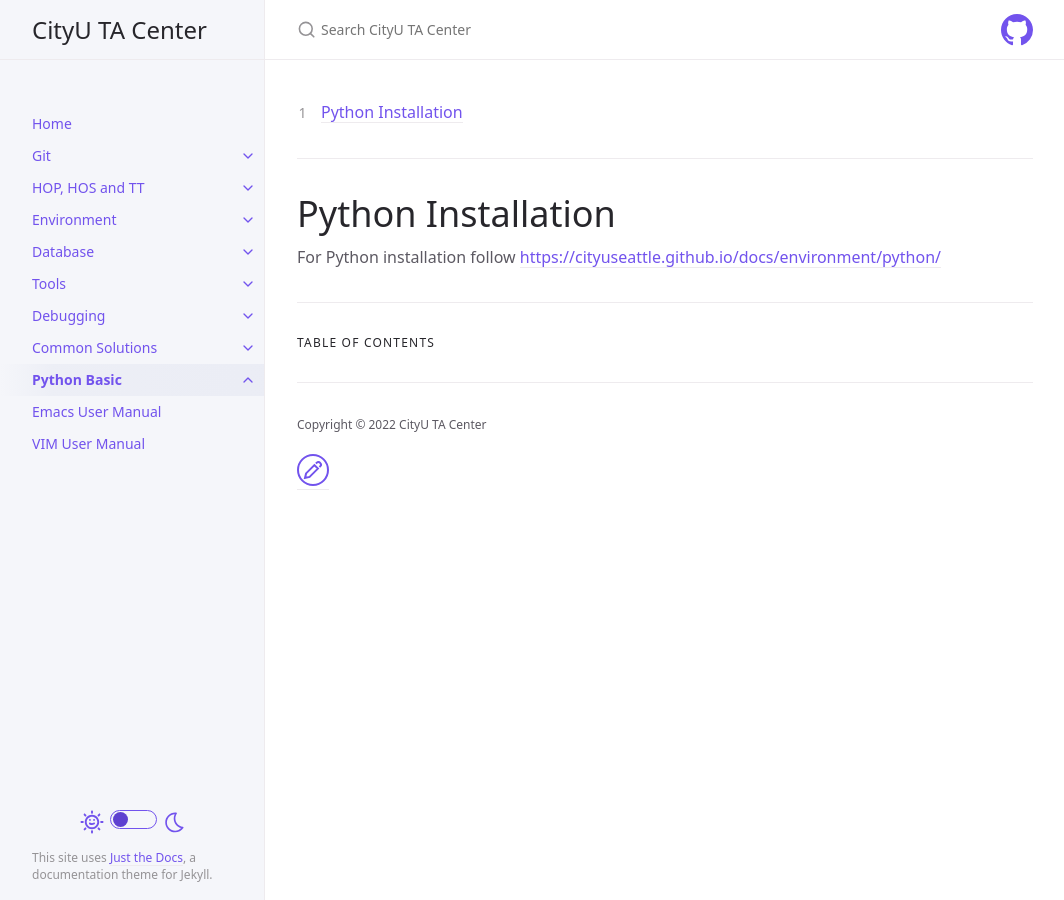
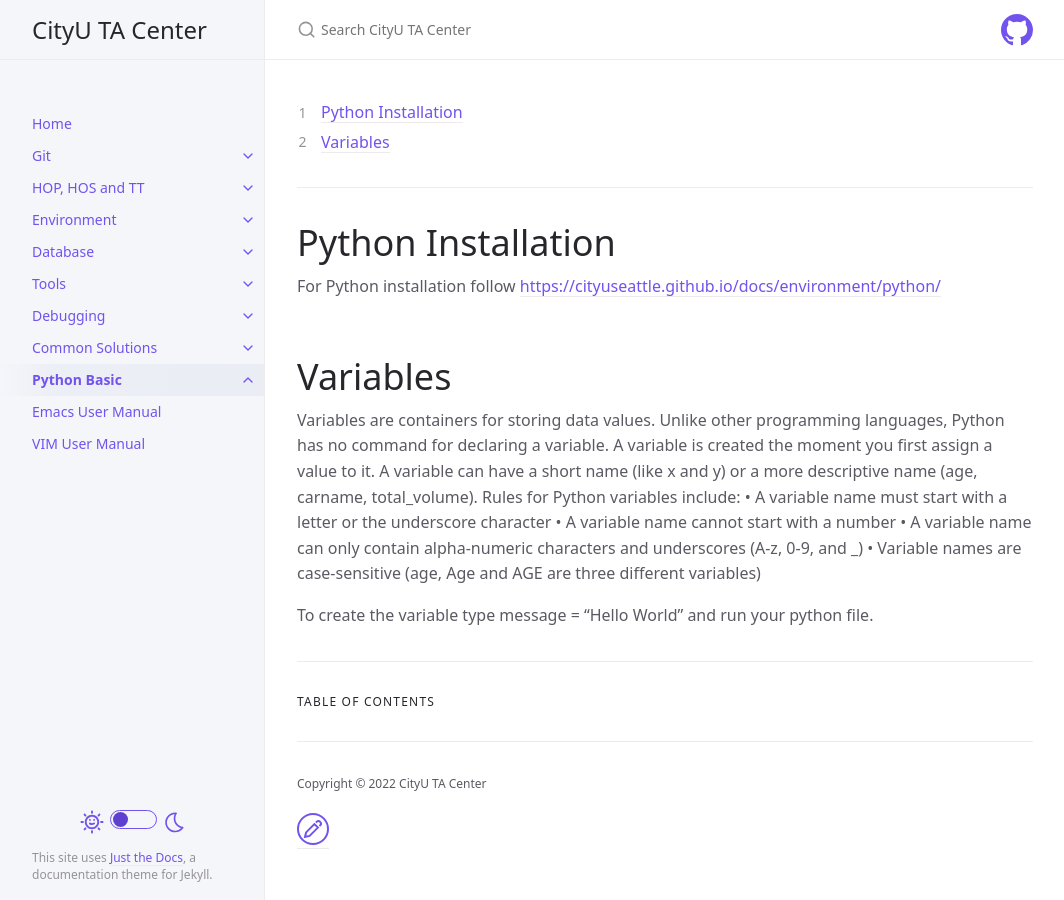
Before and after one commit to thomasthaddeus/cityuseattle.github.io, a Jekyll site: the page built from docs/tutorial/Python_Basic.md, in a window 1280 px wide. Shown: the whole page, without its empty margins (107-1171 px from the left). Built offline with Jekyll 4.4.1, drawn with Linux system fonts in a browser that asks for light colours.

Commit message:
Python_Basic

```diff
--- a/docs/tutorial/Python_Basic.md
+++ b/docs/tutorial/Python_Basic.md
@@ -13,3 +13,13 @@ permalink: docs/pythonbasic
 
 
 For Python installation follow <https://cityuseattle.github.io/docs/environment/python/>
+
+# Variables
+Variables are containers for storing data values. Unlike other programming languages, Python has no command for declaring a variable. A variable is created the moment you first assign a value to it.
+A variable can have a short name (like x and y) or a more descriptive name (age, carname, total_volume). Rules for Python variables include:
+• A variable name must start with a letter or the underscore character
+• A variable name cannot start with a number
+• A variable name can only contain alpha-numeric characters and underscores (A-z, 0-9, and _)
+• Variable names are case-sensitive (age, Age and AGE are three different variables)
+
+To create the variable type message = “Hello World” and run your python file.
```
